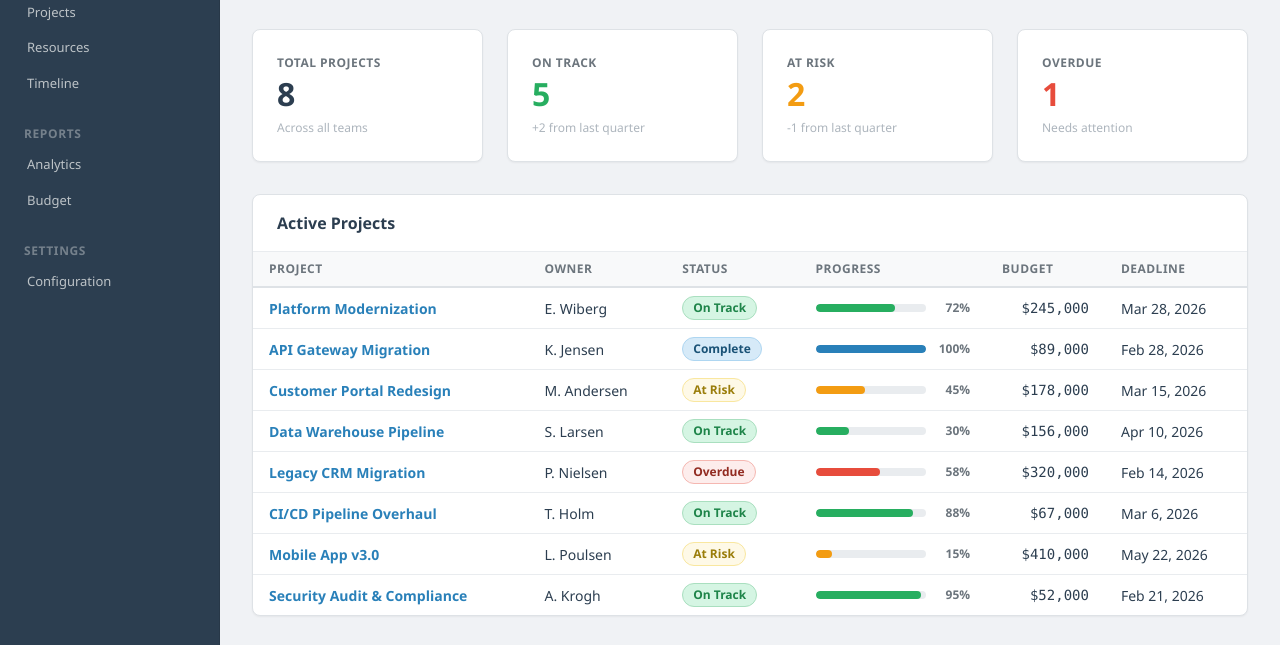
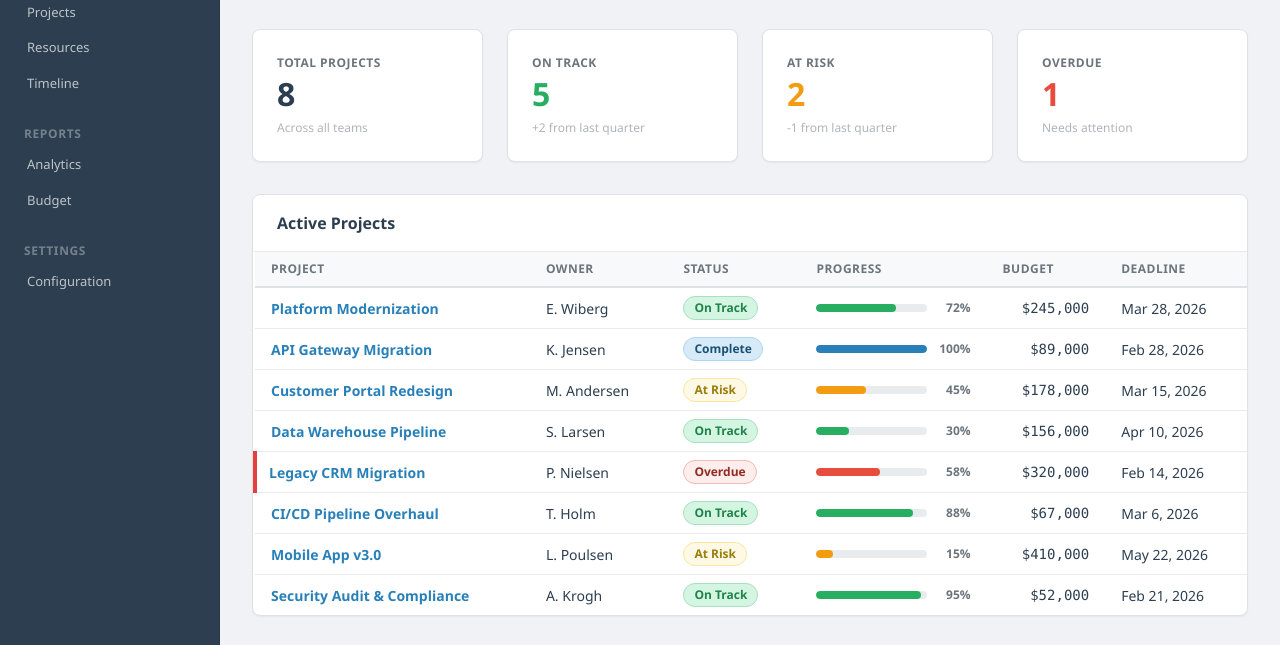
Before and after one commit to esbenwiberg/quarterly-demo, a website: page docs/index.html in a window 1280 px wide. Shown: the part 143-788 px from the top of the page. Drawn offline with Linux system fonts and the light colour scheme.

Commit message:
[#17] Overdue project highlight
Task: HIVE-20260313-b553e92b

```diff
--- a/docs/index.html
+++ b/docs/index.html
@@ -158,7 +158,7 @@
                 <td class="col-right">$156,000</td>
                 <td>Apr 10, 2026</td>
               </tr>
-              <tr>
+              <tr class="row--overdue">
                 <td><a href="#" class="project-name">Legacy CRM Migration</a></td>
                 <td>P. Nielsen</td>
                 <td><span class="badge badge-danger">Overdue</span></td>
--- a/docs/styles.css
+++ b/docs/styles.css
@@ -396,6 +396,17 @@
 }
 
 /* ================================================================
+   OVERDUE ROW HIGHLIGHT
+   ================================================================ */
+.row--overdue {
+  border-left: 4px solid var(--color-overdue);
+}
+
+.row--overdue td:first-child {
+  padding-left: calc(var(--space-md) - 4px);
+}
+
+/* ================================================================
    UTILIZATION LABELS
    ================================================================ */
 .util-ok   { color: var(--color-success); font-weight: 600; }
--- a/docs/theme.css
+++ b/docs/theme.css
@@ -30,6 +30,8 @@
   --color-danger-bg:        #fdedec;
   --color-danger-border:    #f5b7b1;
   --color-danger-text:      #922b21;
+
+  --color-overdue:          #e53e3e;
 
   --color-info:             #3498db;
   --color-info-bg:          #d6eaf8;
```
